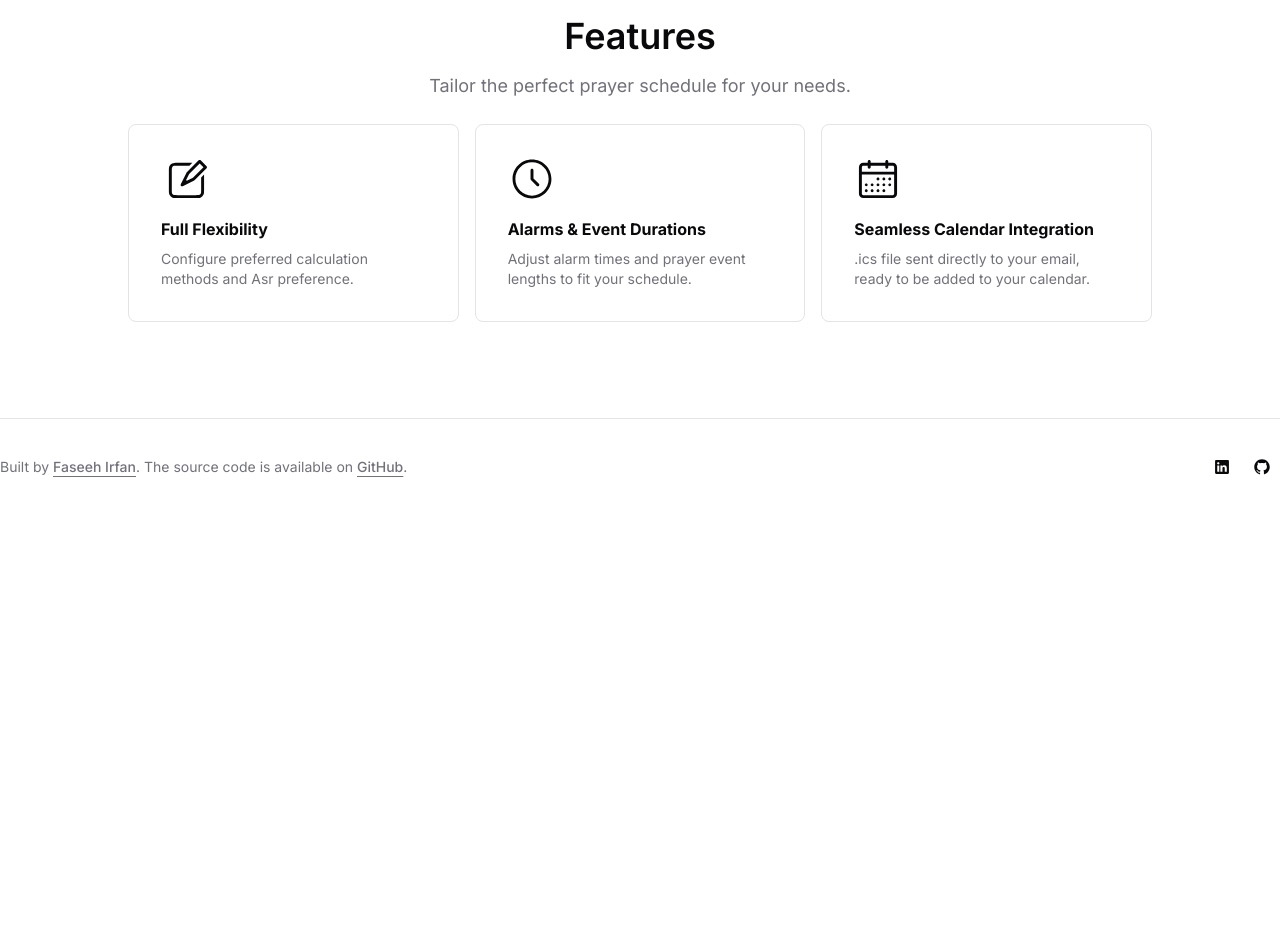
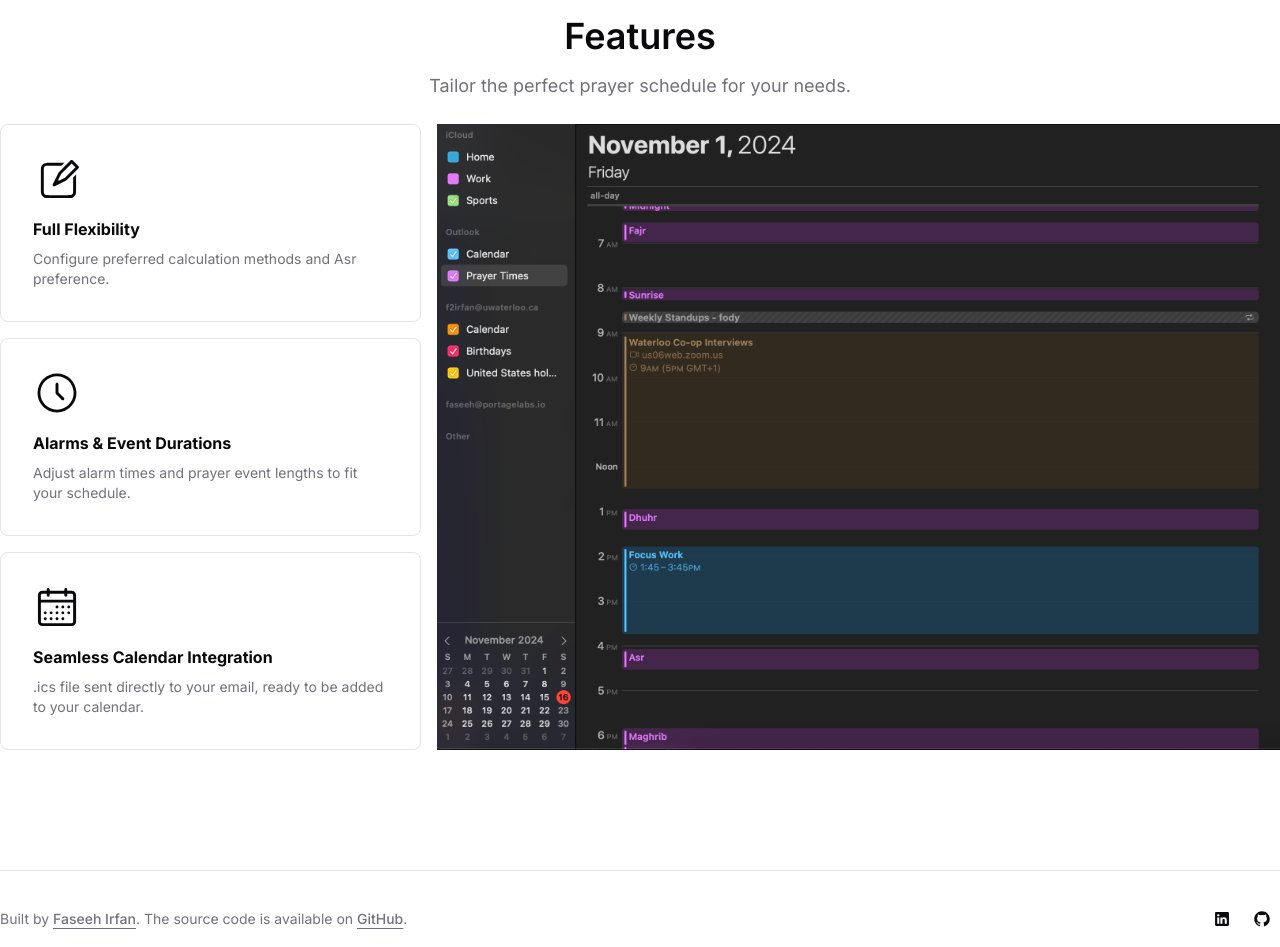
Before and after one commit to faseehirfan/prayerTimes, a Next.js app in the folder prayer-times/: page / in a window 1280 px wide. Shown: the part 880-1827 px from the top of the page. Before the commit the page ends 1395 px from the top, so only its background shows below. Built offline with nearby package versions, Linux system fonts and the light colour scheme.

Commit message:
feat: demo png

```diff
--- a/prayer-times/components/features.tsx
+++ b/prayer-times/components/features.tsx
@@ -1,3 +1,5 @@
+import Image from "next/image";
+
 export function FeatureGridItem(props: {
   icon: React.ReactNode;
   title: string;
@@ -37,11 +39,23 @@ export function FeatureGrid(props: {
         </p>
       </div>
 
-      <div className="mx-auto grid justify-center gap-4 sm:grid-cols-2 md:max-w-5xl md:grid-cols-3">
-        {props.items.map((item, index) => (
-          <FeatureGridItem key={index} {...item} />
-        ))}
+      <div className="mx-auto grid grid-cols-1 md:grid-cols-[1fr_2fr] gap-4">
+        <div className="flex flex-col gap-4">
+          {props.items.map((item, index) => (
+            <FeatureGridItem key={index} {...item} />
+          ))}
+        </div>
+        <div className="relative">
+          <Image
+            src="/demo.png"
+            fill={true}
+            alt="Demo Calendar"
+            loading="lazy"
+          />
+        </div>
       </div>
+
+      <div className="flex justify-center "></div>
     </section>
   );
 }
```
Also changed, not shown: prayer-times/public/demo.png (added).
